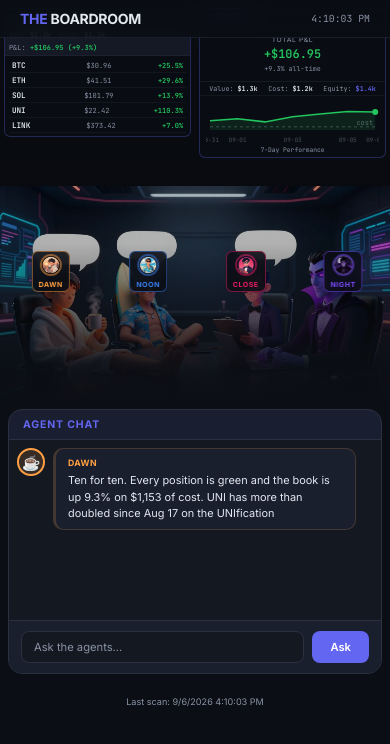
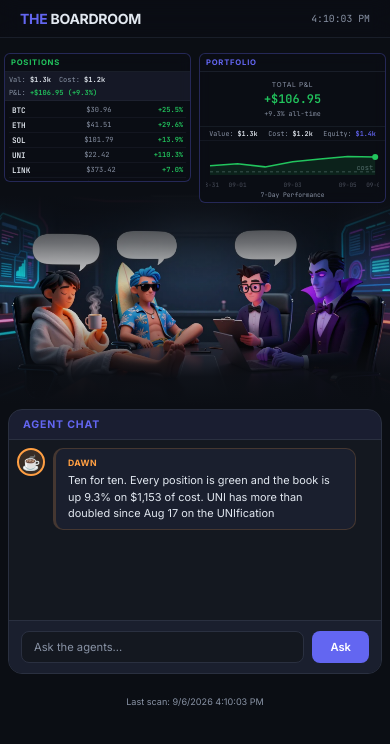
Before and after one commit to hutch1085/boardroom, a website: page public/index.html in a window 390 px wide. Drawn offline with Linux system fonts and the light colour scheme.

Commit message:
v8c: mobile fix — hide image bubbles, clear header, remove nameplates

```diff
--- a/public/index.html
+++ b/public/index.html
@@ -419,14 +419,25 @@ body {
   .boardroom { height: 48vh; min-height: 280px; }
   /* Show full image width — agents span the whole scene */
   .boardroom img { object-fit: contain; object-position: center bottom; }
+  /* Darken upper portion to hide speech bubbles baked into the hero image */
+  .boardroom-dim {
+    background: linear-gradient(to bottom,
+      rgba(11,14,20,1) 0%,
+      rgba(11,14,20,1) 48%,
+      rgba(11,14,20,0.6) 60%,
+      rgba(0,0,0,0.1) 70%,
+      rgba(0,0,0,0.2) 80%,
+      rgba(11,14,20,0.95) 93%,
+      var(--bg) 100%);
+  }
 
-  /* Boards: compact, float over the dark space above the image */
+  /* Boards: below the fixed header (header ~40px, so top 13%) */
   .screen-holdings, .screen-aggregate {
     width: 48%;
     max-height: 52%;
   }
-  .screen-holdings { left: 1%; top: 2%; }
-  .screen-aggregate { right: 1%; top: 2%; }
+  .screen-holdings { left: 1%; top: 13%; }
+  .screen-aggregate { right: 1%; top: 13%; }
   .screen-body { font-size: 0.55rem; padding: 2px 4px; max-height: 80px; }
   .screen-summary { font-size: 0.5rem; padding: 3px 4px; }
   .screen-overlay .screen-title { font-size: 0.55rem; padding: 4px 6px; }
@@ -441,14 +452,8 @@ body {
   .history-chart-area { height: 50px !important; min-height: 40px !important; }
   .chart-label { font-size: 0.45rem; }
 
-  /* Agent nameplates: sit at bottom of image area */
-  .nameplate { font-size: 0.5rem; padding: 2px 6px; bottom: 3%; }
-  .nameplate.dawn  { left: 13%; }
-  .nameplate.noon  { left: 38%; }
-  .nameplate.close { left: 63%; }
-  .nameplate.night { left: 88%; }
-  .nameplate .plate-time { display: none; }
-  .nameplate .plate-avatar { width: 22px; height: 22px; }
+  /* Hide nameplates on mobile — agents identified in chat */
+  .nameplate { display: none; }
 
   /* Speech bubbles: hide on small screens */
   .agent-bubbles { display: none; }
```
